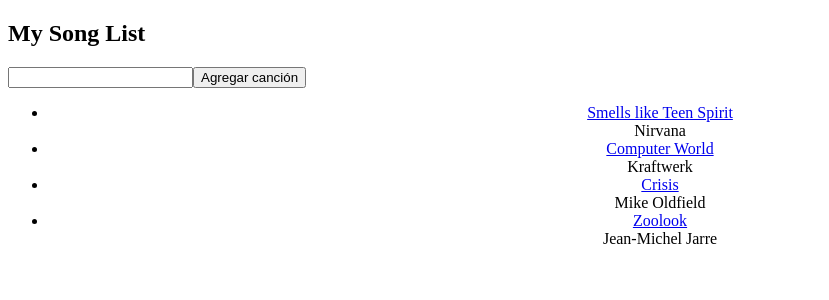
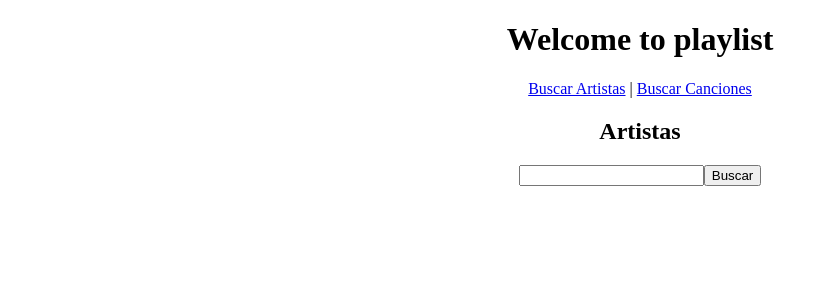
Before and after one commit to mrojasaquino/playlist, an Angular app: page / in a window 1280 px wide. Shown: the top 300 px of the page, without its empty margins (0-829 px from the left). Built offline with nearby package versions, Linux system fonts and the light colour scheme.

Commit message:
Laboratorio 8

```diff
--- a/src/app/app.component.html
+++ b/src/app/app.component.html
@@ -1,3 +1,5 @@
-<!--The content below is only a placeholder and can be replaced.-->
-<app-songs></app-songs>
-<router-outlet></router-outlet>
+<div style="text-align: center;">
+    <h1>Welcome to {{title}}</h1>
+    <a routerLink="">Buscar Artistas</a> | <a routerLink="songs">Buscar Canciones</a>
+    <router-outlet></router-outlet>
+</div>
--- /dev/null
+++ b/src/app/app.routing.ts
@@ -0,0 +1,10 @@
+import { RouterModule, Routes } from '@angular/router';
+import { SongsComponent } from './songs/songs.component';
+import { ArtistsComponent } from './artists/artists.component';
+
+const APP_ROUTES: Routes = [
+    {path: '', component: ArtistsComponent},
+    {path: 'songs', component: SongsComponent }
+];
+
+export const routing = RouterModule.forRoot(APP_ROUTES);
--- /dev/null
+++ b/src/app/artists/artist.service.ts
@@ -0,0 +1,26 @@
+import { Injectable } from '@angular/core';
+import { HttpClient } from '@angular/common/http';
+import { map } from 'rxjs/operators';
+
+
+@Injectable({
+  providedIn: 'root'
+})
+export class ArtistService {
+  private API_KEY='6a5f61f6e13b1ad4dab74efb4346c53f'
+
+  constructor(private http: HttpClient) { }
+
+  searchArtist(artist) {
+    const URL = `http://ws.audioscrobbler.com/2.0/?method=artist.search&artist=${artist}&api_key=${this.API_KEY}&format=json`
+
+    return this.http
+      .get<Response>(URL)
+      .pipe(
+        map(response => {
+          console.log('response', response);
+          return response['results'].artistmatches.artist;
+        })
+      ).toPromise();
+  }
+}
--- /dev/null
+++ b/src/app/artists/artists.component.html
@@ -0,0 +1,10 @@
+<h2>Artistas</h2>
+<form (submit) = "getArtists()">
+  <input type="text" name="artist" [(ngModel)]="artist">
+  <button>Buscar</button>
+</form>
+<ul>
+  <li *ngFor="let artist of artists">
+    <a href="{{artist.url}}">{{artist.name}}</a>
+  </li>
+</ul>
--- /dev/null
+++ b/src/app/artists/artists.component.ts
@@ -0,0 +1,26 @@
+import { Component, OnInit } from '@angular/core';
+import { ArtistService } from './artist.service';
+
+@Component({
+  selector: 'app-artists',
+  templateUrl: './artists.component.html',
+  styleUrls: ['./artists.component.css']
+})
+export class ArtistsComponent implements OnInit {
+
+  private artist: string = null;
+  private artists: Array<object> = null;
+
+  constructor(private artistService: ArtistService) { }
+
+  ngOnInit() {
+  }
+
+  getArtists() {
+    this.artistService.searchArtist(this.artist)
+      .then((response: Array<Artist>) => {
+        this.artists = response;
+      });
+  }
+
+}
--- a/src/app/songs/song.service.ts
+++ b/src/app/songs/song.service.ts
@@ -2,11 +2,12 @@
 import { HttpClient } from '@angular/common/http'
 import { map } from 'rxjs/operators'
 
+//esta anotacion define que es un servicio
 @Injectable({
   providedIn: 'root'
 })
 
-//ng-playlist
+//nombre de mi aplicación en Last.fm ng-playlist
 export class SongService {
 
   public songs: Array<object> = null;
```
Also changed, not shown: src/app/app.module.ts (+9 -3 lines), src/app/artists/artists.component.css (added), 2 other files (tests, documents, lock files or other folders).
